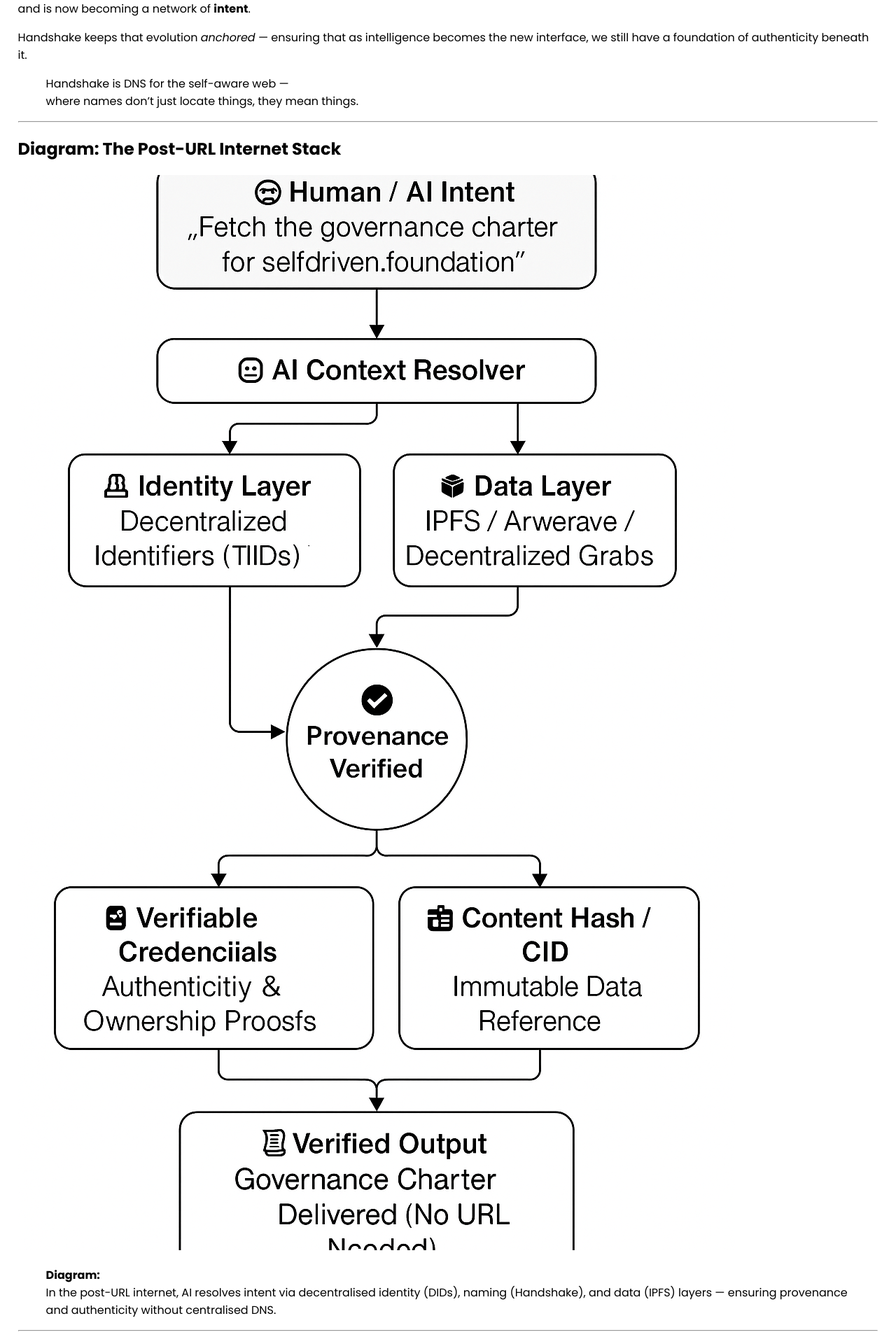
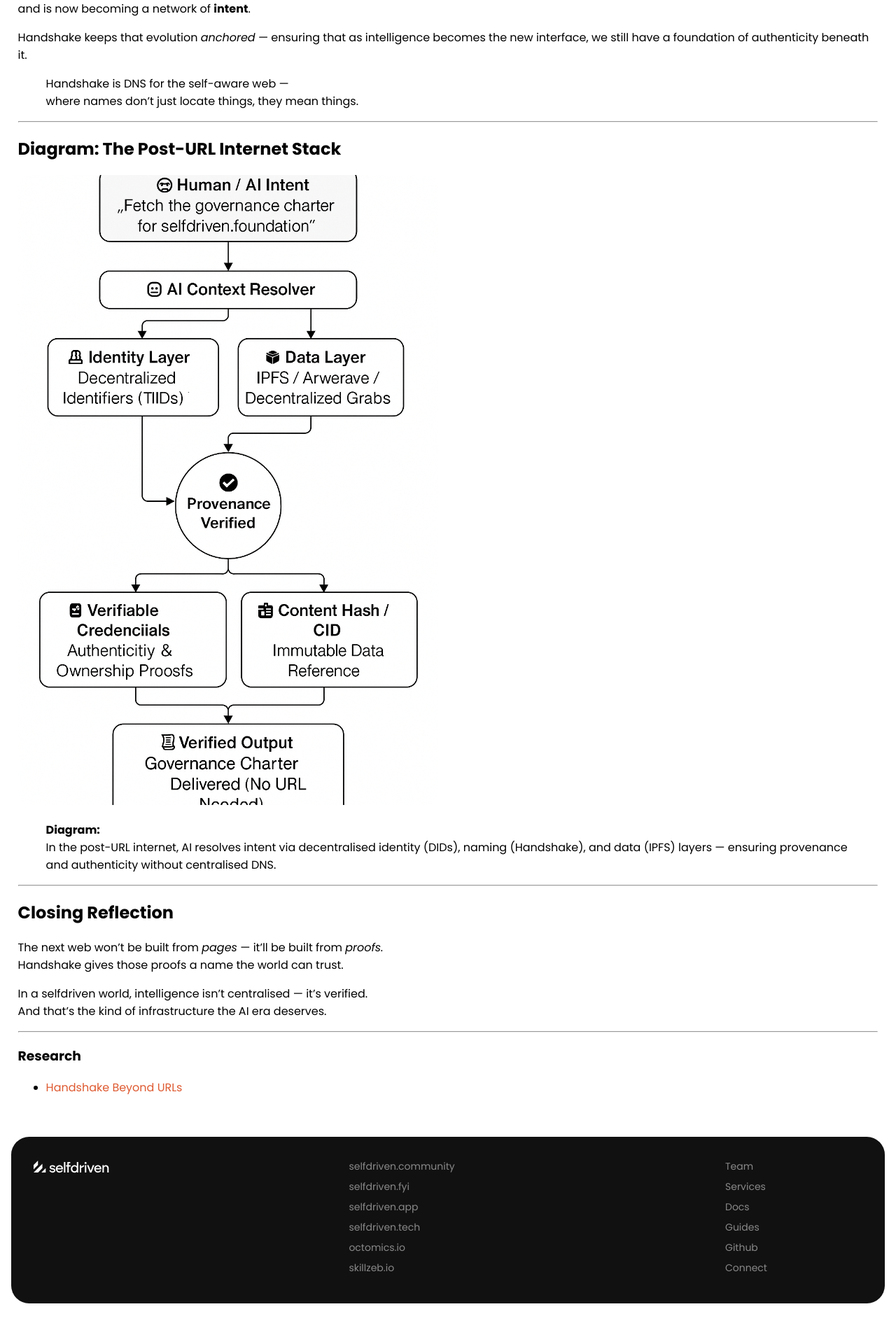
Before and after one commit to selfdriven-foundation/selfdriven-network, a Jekyll site: the page built from docs/pages/infra-interface-research-beyond-urls.md, in a window 1280 px wide. Shown: the part 3117-5037 px from the top of the page at 70% size. Built offline with Jekyll 4.4.1, drawn with Linux system fonts in a browser that asks for light colours; after the commit the page ends 4995 px from its top, so only the background shows below that.

Commit message:
Update infra-interface-research-beyond-urls.md

```diff
--- a/docs/pages/infra-interface-research-beyond-urls.md
+++ b/docs/pages/infra-interface-research-beyond-urls.md
@@ -148,7 +148,7 @@ Handshake keeps that evolution *anchored* — ensuring that as intelligence beco
 
 ## Diagram: The Post-URL Internet Stack
 
-![AI–Handshake Stack Diagram](/images/selfdriven-network-infra-rsearch-beyond-urls.png)
+<img src="/images/selfdriven-network-infra-rsearch-beyond-urls.png" style="max-width:600px; border-radius: 20px;">
 
 > **Diagram:**
 > In the post-URL internet, AI resolves intent via decentralised identity (DIDs), naming (Handshake), and data (IPFS) layers — ensuring provenance and authenticity without centralised DNS.
```
